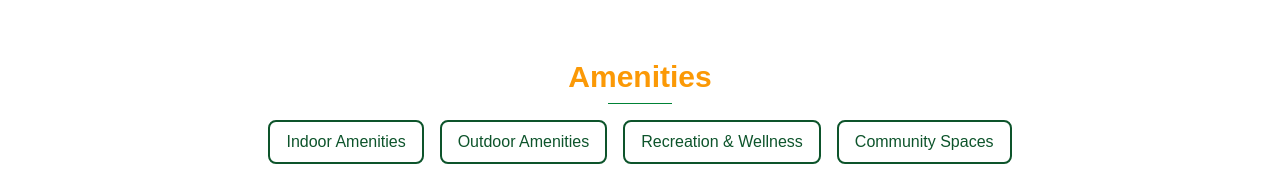
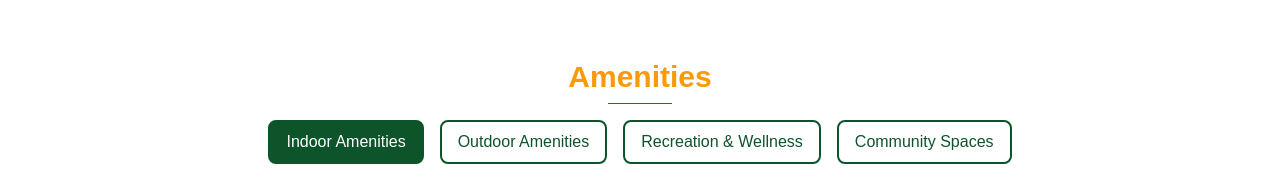
Before and after one commit to SARAVANAN99448/realestate, a React (Vite) app in the folder realestate/: page / in a window 1280 px wide. Shown: the part 2220-2406 px from the top of the page. Built offline with nearby package versions, Linux system fonts and the light colour scheme.

Commit message:
text changed

```diff
--- a/realestate/src/components/Amenities.jsx
+++ b/realestate/src/components/Amenities.jsx
@@ -7,7 +7,7 @@ import {
 import { MdNavigateBefore, MdNavigateNext } from "react-icons/md";
 
 const Amenities = () => {
-  const [activeTab, setActiveTab] = useState("Clubhouse Amenities");
+  const [activeTab, setActiveTab] = useState("Indoor Amenities");
   const [currentIndex, setCurrentIndex] = useState(0);
 
   const tabs = ["Indoor Amenities", "Outdoor Amenities", "Recreation & Wellness", "Community Spaces"];
```
